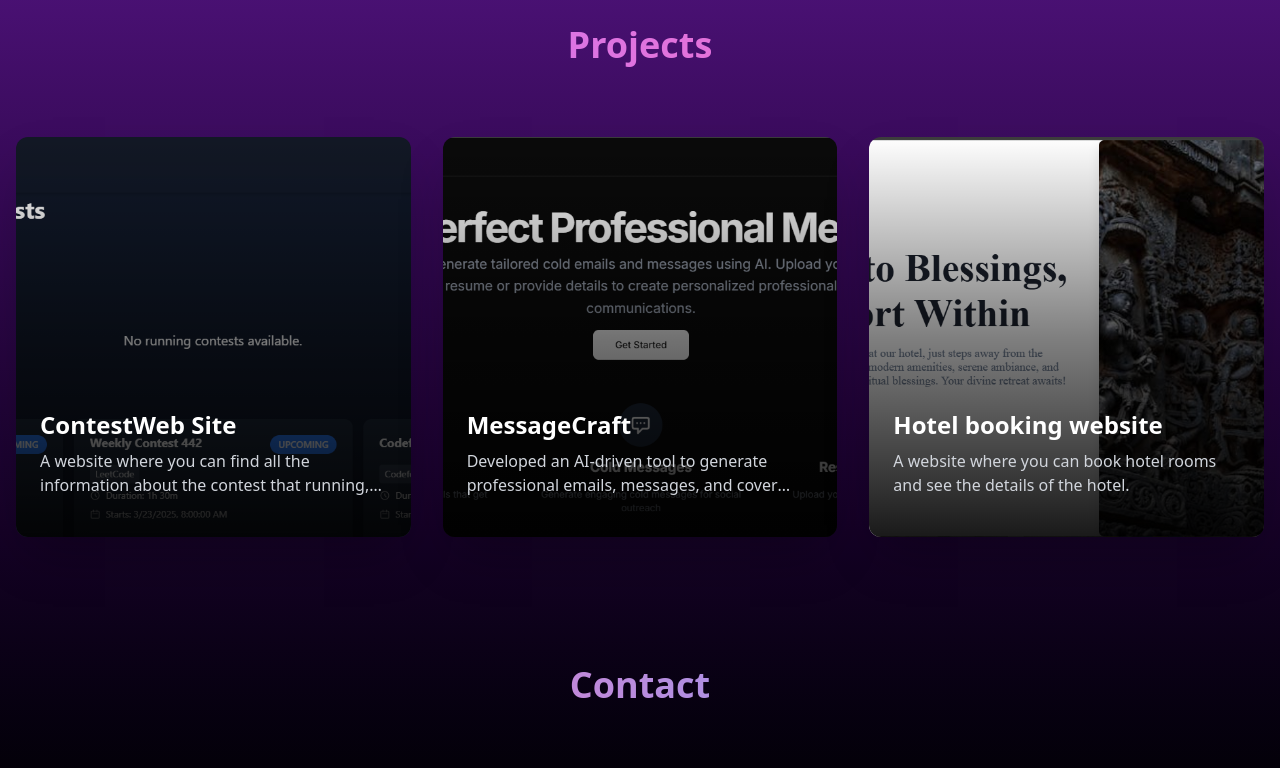
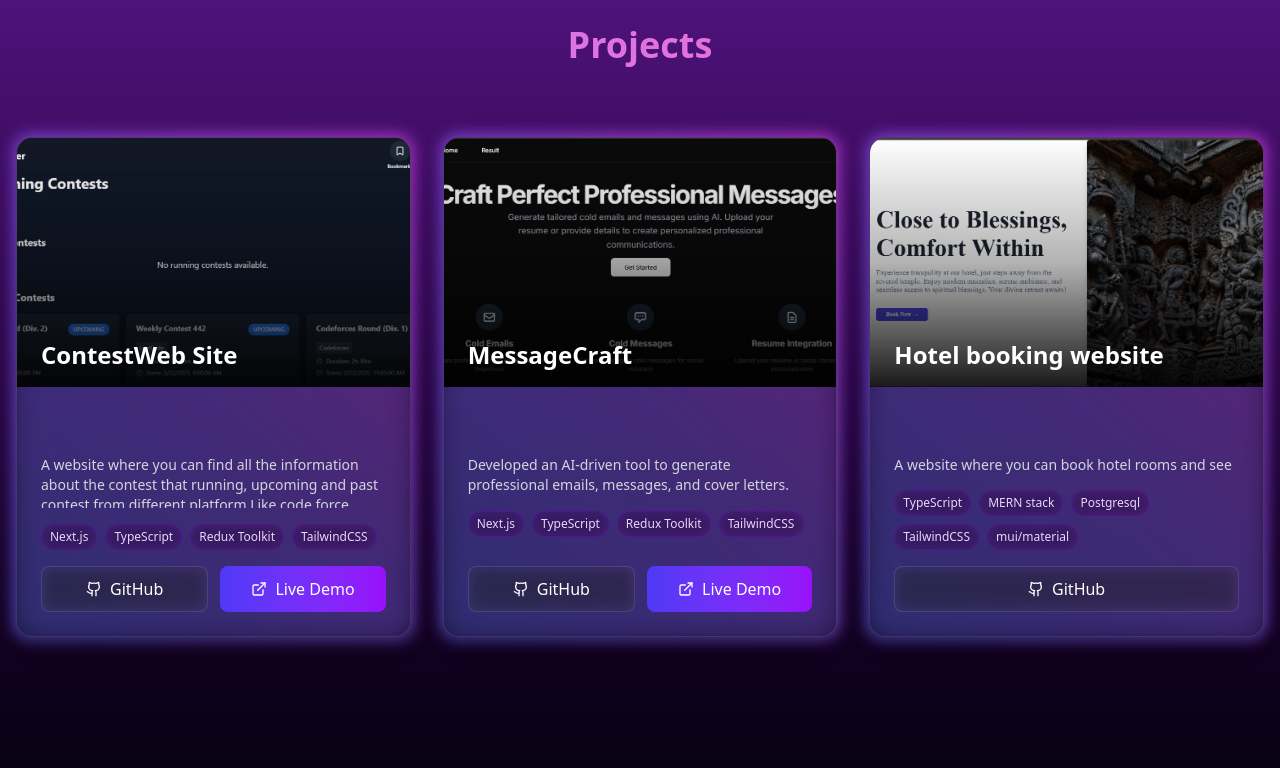
Before and after one commit to ABhavikj123/portfolio, a React (Vite) app: page / in a window 1280 px wide. Shown: the part 1340-2108 px from the top of the page. Built offline with nearby package versions, Linux system fonts and the light colour scheme.

Commit message:
card issue resolve

```diff
--- a/src/App.tsx
+++ b/src/App.tsx
@@ -46,7 +46,7 @@ function App() {
           </h2>
           <div className="grid grid-cols-1 md:grid-cols-2 lg:grid-cols-3 gap-8">
             {projects.map((project, index) => (
-              <ProjectCard key={index} project={project} />
+              <ProjectCard key={index} project={project} index={index}/>
             ))}
           </div>
         </motion.section>
--- a/src/Components/ProjectCard.tsx
+++ b/src/Components/ProjectCard.tsx
@@ -1,122 +1,154 @@
-import { useState, useEffect, useCallback } from 'react';
-import { motion } from 'framer-motion';
-import { Github, Globe, ChevronDown, ChevronUp } from 'lucide-react';
+"use client"
+
+import { useState } from "react"
+import { motion } from "framer-motion"
+import { Github, ExternalLink } from "lucide-react"
 
 interface Project {
-  title: string;
-  description: string;
-  image: string;
-  skills: string[];
-  github: string;
-  demo?: string;
+  title: string
+  description: string
+  image: string
+  skills: string[]
+  github: string
+  demo?: string
 }
 
-const useIsMobile = () => {
-  const [isMobile, setIsMobile] = useState<boolean>(
-    typeof window !== 'undefined' ? window.innerWidth < 768 : false
-  );
+interface ProjectCardProps {
+  project: Project
+  index: number
+}
 
-  useEffect(() => {
-    const handleResize = () => setIsMobile(window.innerWidth < 768);
-    window.addEventListener('resize', handleResize);
-    return () => window.removeEventListener('resize', handleResize);
-  }, []);
-
-  return isMobile;
-};
-
-export const ProjectCard = ({ project }: { project: Project }) => {
-  const [isHovered, setIsHovered] = useState(false);
-  const [isExpanded, setIsExpanded] = useState(false);
-  const isMobile = useIsMobile();
-
-  const toggleExpand = useCallback(
-    (e: React.MouseEvent<HTMLDivElement | HTMLButtonElement>) => {
-      e.stopPropagation();
-      if (isMobile) setIsExpanded(prev => !prev);
-    },
-    [isMobile]
-  );
+export const ProjectCard = ({ project, index }: ProjectCardProps) => {
+  const [isHovered, setIsHovered] = useState(false)
 
   return (
     <motion.div
-      className="group relative w-full rounded-xl overflow-hidden shadow-2xl"
-      initial={{ opacity: 0, y: 20 }}
+      initial={{ opacity: 0, y: 50 }}
       whileInView={{ opacity: 1, y: 0 }}
-      transition={{ duration: 0.5 }}
-      viewport={{ once: true }}
-      onHoverStart={() => setIsHovered(true)}
-      onHoverEnd={() => setIsHovered(false)}
-      onClick={isMobile ? toggleExpand : undefined}
+      transition={{
+        duration: 0.7,
+        delay: index * 0.1,
+        ease: [0.25, 0.1, 0.25, 1],
+      }}
+      viewport={{ once: true, margin: "-50px" }}
+      className="relative h-[500px] group"
+      onMouseEnter={() => setIsHovered(true)}
+      onMouseLeave={() => setIsHovered(false)}
     >
-      <div className="absolute inset-0">
+      {/* Card outer glow */}
+      <div
+        className="absolute -inset-0.5 rounded-2xl opacity-75 group-hover:opacity-100 transition duration-500 blur-sm"
+        style={{
+          background: "linear-gradient(45deg, #6366f1, #8b5cf6, #d946ef)",
+          filter: "blur(8px)",
+        }}
+      />
+
+      {/* Card container */}
+      <div className="relative h-full rounded-2xl overflow-hidden bg-black/40 backdrop-blur-sm border border-white/10 shadow-xl">
+        {/* Project image with parallax effect */}
+        <div className="h-1/2 overflow-hidden">
+          <motion.div
+            className="relative w-full h-full"
+            animate={{
+              y: isHovered ? -10 : 0,
+              scale: isHovered ? 1.05 : 1,
+            }}
+            transition={{ duration: 0.7 }}
+          >
+            {/* Image */}
             <img
-          src={project.image}
+              src={project.image || `/placeholder.svg?height=600&width=800`}
               alt={project.title}
-          className="w-full h-full object-cover transition-transform duration-500 group-hover:scale-110"
+              className="w-full h-full object-cover object-center"
             />
-        <div className="absolute inset-0 bg-gradient-to-t from-black/90 via-black/50 to-transparent" />
-      </div>
 
-      <div className="relative z-10 p-4 sm:p-6 flex flex-col justify-end min-h-[200px] sm:min-h-[300px] md:min-h-[400px]">
-        <motion.h3 className="text-xl sm:text-2xl font-bold mb-2 text-white">
-          {project.title}
-        </motion.h3>
-        <motion.p className="text-gray-300 mb-4 line-clamp-2">
-          {project.description}
-        </motion.p>
+            {/* Gradient overlay */}
+            <div className="absolute inset-0 bg-gradient-to-b from-transparent via-black/30 to-black/90" />
 
-        <motion.div
-          className="flex flex-col gap-4"
-          initial={{ opacity: 0, height: 0 }}
+            {/* Project title */}
+            <motion.h3
+              className="absolute bottom-4 left-6 right-6 text-2xl font-bold text-white"
               animate={{
-            opacity: isMobile ? (isExpanded ? 1 : 0) : (isHovered ? 1 : 0),
-            height: isMobile ? (isExpanded ? 'auto' : 0) : (isHovered ? 'auto' : 0),
+                y: isHovered ? -10 : 0,
+                opacity: isHovered ? 0 : 1,
               }}
               transition={{ duration: 0.3 }}
             >
-          <div className="flex flex-wrap gap-2 mb-4">
-            {project.skills.map((skill, index) => (
+              {project.title}
+            </motion.h3>
+          </motion.div>
+        </div>
+
+        {/* Project details */}
+        <div className="relative h-1/2 p-6 flex flex-col">
+          {/* Title (visible only on hover) */}
+          <motion.h3
+            className="text-2xl font-bold mb-3 bg-clip-text text-transparent bg-gradient-to-r from-indigo-400 via-purple-400 to-pink-400"
+            animate={{
+              opacity: isHovered ? 1 : 0,
+              y: isHovered ? 0 : 10,
+            }}
+            transition={{ duration: 0.3 }}
+          >
+            {project.title}
+          </motion.h3>
+
+          {/* Description */}
+          <p className="text-gray-300 text-sm mb-4 line-clamp-3">{project.description}</p>
+
+          {/* Skills */}
+          <div className="flex flex-wrap gap-2 mb-auto">
+            {project.skills.map((skill, i) => (
               <span
-                key={index}
-                className="px-3 py-1 bg-blue-500/20 text-blue-300 rounded-full text-sm border border-blue-500/30"
+                key={i}
+                className="px-2 py-1 text-xs font-medium rounded-full text-purple-200 bg-purple-900/30 border border-purple-700/30 backdrop-blur-sm"
               >
                 {skill}
               </span>
             ))}
           </div>
 
-          <div className="flex gap-4">
-            <a
+          {/* Links */}
+          <div className="flex gap-3 mt-4">
+            <motion.a
               href={project.github}
               target="_blank"
               rel="noopener noreferrer"
-              className="flex items-center gap-2 px-4 py-2 bg-white/10 rounded-full text-white hover:bg-white/20"
+              className="flex-1 flex items-center justify-center gap-2 py-2.5 rounded-lg text-white bg-white/5 backdrop-blur-sm border border-white/10 hover:bg-white/10 transition duration-300"
+              whileHover={{ y: -3 }}
+              whileTap={{ scale: 0.97 }}
             >
-              <Github size={18} /> GitHub
-            </a>
+              <Github size={16} />
+              <span className="font-medium">GitHub</span>
+            </motion.a>
+
             {project.demo && (
-              <a
+              <motion.a
                 href={project.demo}
                 target="_blank"
                 rel="noopener noreferrer"
-                className="flex items-center gap-2 px-4 py-2 bg-blue-500/20 rounded-full text-blue-300 hover:bg-blue-500/30"
+                className="flex-1 flex items-center justify-center gap-2 py-2.5 rounded-lg text-white bg-gradient-to-r from-indigo-600 to-purple-600 hover:from-indigo-700 hover:to-purple-700 transition duration-300"
+                whileHover={{ y: -3 }}
+                whileTap={{ scale: 0.97 }}
               >
-                <Globe size={18} /> Live Demo
-              </a>
+                <ExternalLink size={16} />
+                <span className="font-medium">Live Demo</span>
+              </motion.a>
             )}
           </div>
-        </motion.div>
+        </div>
 
-        {isMobile && (
-          <motion.button
-            className="mt-4 flex items-center justify-center text-white"
-            onClick={toggleExpand}
-          >
-            {isExpanded ? <ChevronUp size={24} /> : <ChevronDown size={24} />}
-          </motion.button>
-        )}
+        {/* Animated border glow on hover */}
+        <motion.div
+          className="absolute inset-0 rounded-2xl opacity-0 pointer-events-none"
+          animate={{ opacity: isHovered ? 1 : 0 }}
+          transition={{ duration: 0.5 }}
+          style={{
+            boxShadow: "0 0 40px 5px rgba(139, 92, 246, 0.3) inset",
+          }}
+        />
       </div>
     </motion.div>
-  );
-};
+  )
+}
```
Lines whose indentation alone changed are shown as unchanged.
